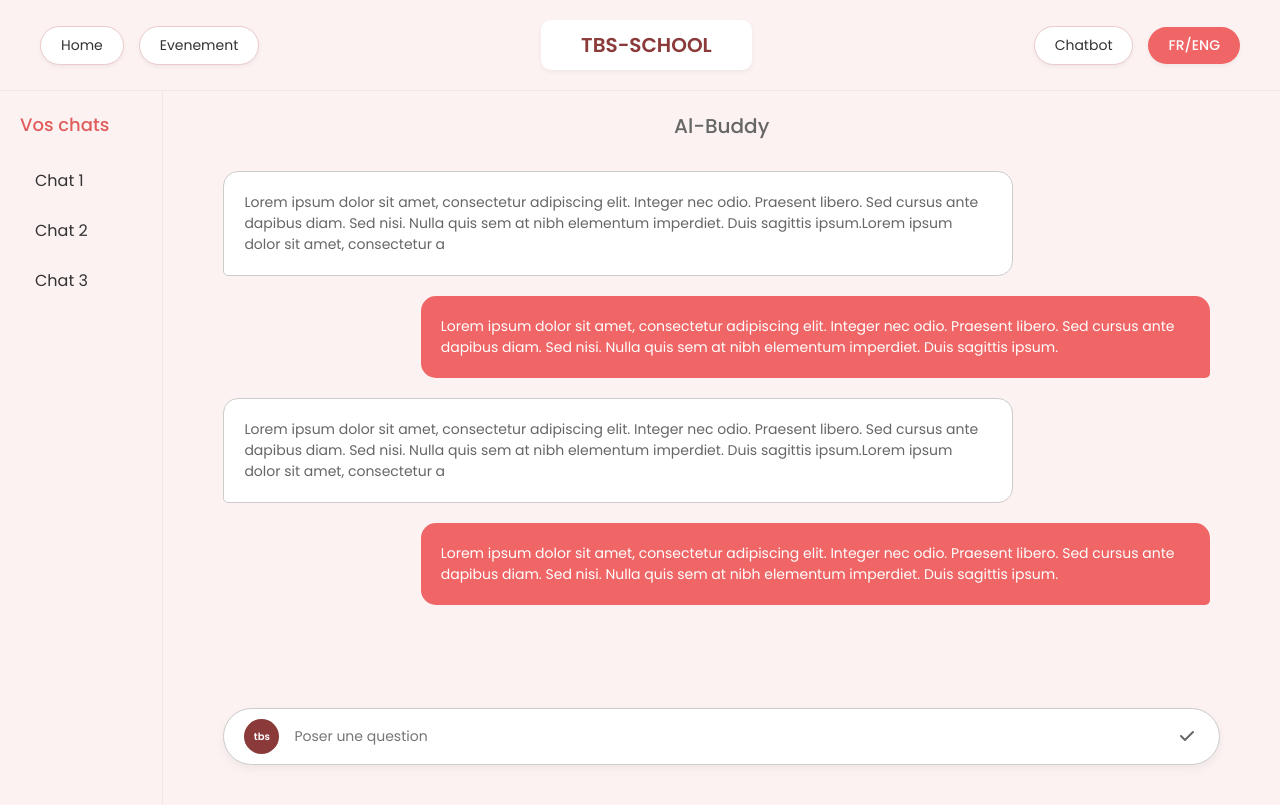
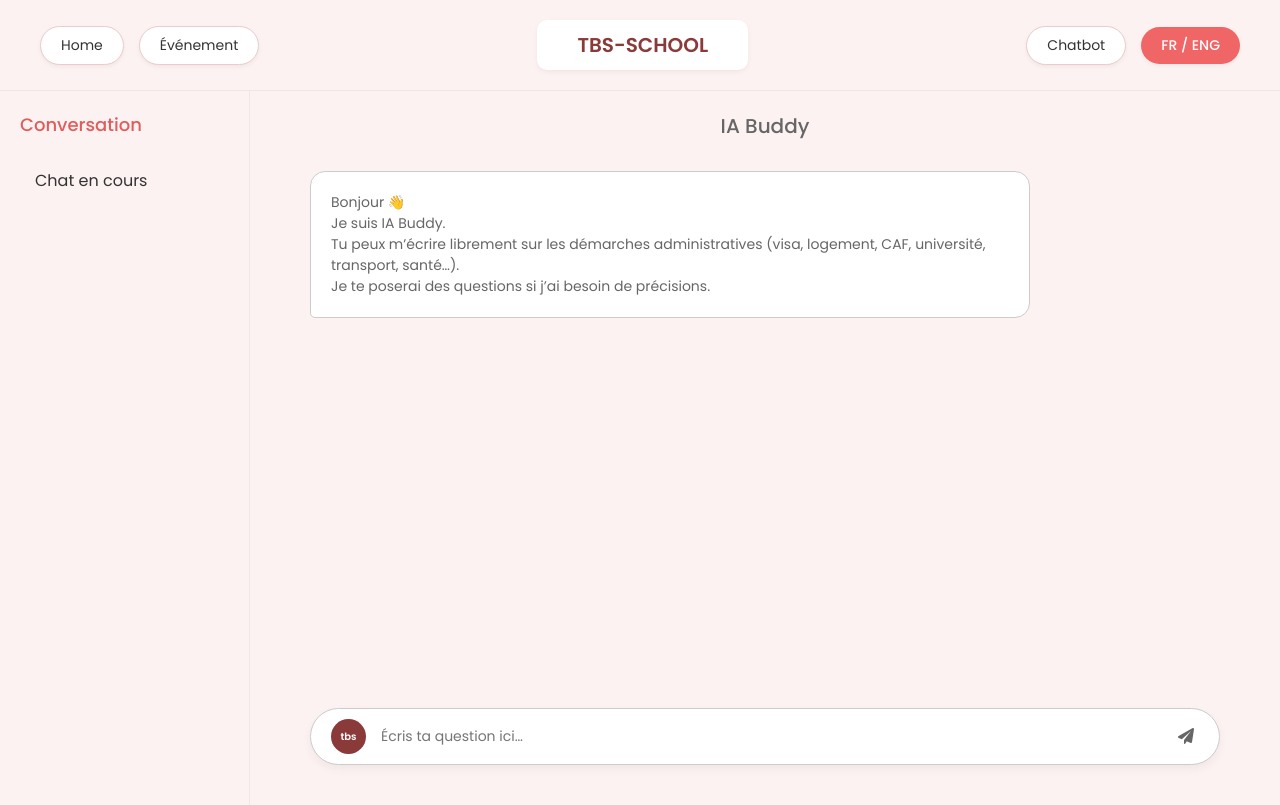
Before and after one commit to Gianduja32-bit/TBS-IABUDDY, a Django app: template django_site/templates/chatbot.html in a window 1280 px wide. Run offline with Django 3.2, Linux system fonts and the light colour scheme; the template is opened without the code that fills it, so the values that code supplies are empty.

Commit message:
fin chat bot

```diff
--- a/django_site/django_site/settings.py
+++ b/django_site/django_site/settings.py
@@ -30,7 +30,8 @@ load_dotenv(BASE_DIR / "django_site" / ".env")
 
 
 GEMINI_API_KEY = os.getenv("GEMINI_API_KEY")
-SECRET_KEY = os.getenv("DJANGO_SECRET_KEY")
+SECRET_KEY = SECRET_KEY = "django-insecure-dev-key-change-later"
+
 # Application definition
 
 INSTALLED_APPS = [
--- a/django_site/django_site/urls.py
+++ b/django_site/django_site/urls.py
@@ -6,4 +6,5 @@ urlpatterns = [
     path('admin/', admin.site.urls),
     path('', views.home, name='home'),
     path('chatbot/', views.chatbot, name='chatbot'),
+    path('api/chatbot/', views.chatbot_api, name='chatbot_api'),
 ]
--- a/django_site/templates/chatbot.html
+++ b/django_site/templates/chatbot.html
@@ -6,82 +6,138 @@
     <meta charset="UTF-8">
     <meta name="viewport" content="width=device-width, initial-scale=1.0">
     <title>TBS-SCHOOL - Chatbot</title>
+
     <link rel="stylesheet" href="{% static 'css/style.css' %}">
     <link href="https://fonts.googleapis.com/css2?family=Poppins:wght@300;400;500;600&display=swap" rel="stylesheet">
     <link rel="stylesheet" href="https://cdnjs.cloudflare.com/ajax/libs/font-awesome/6.0.0/css/all.min.css">
+    <script src="https://cdn.jsdelivr.net/npm/marked/marked.min.js"></script>
 </head>
 
 <body>
+
 <header>
     <div class="nav-left">
         <button class="nav-btn" onclick="window.location.href='/'">Home</button>
-            <button class="nav-btn" onclick="window.location.href='/'">Evenement</button>
+        <button class="nav-btn" onclick="window.location.href='/'">Événement</button>
     </div>
     <div class="nav-center">
         <div class="logo">TBS-SCHOOL</div>
     </div>
     <div class="nav-right">
         <button class="nav-btn active">Chatbot</button>
-            <button class="nav-btn lang-btn">FR/ENG</button>
+        <button class="nav-btn lang-btn">FR / ENG</button>
     </div>
 </header>
 
 <div class="chatbot-layout">
+
+    <!-- Sidebar -->
     <aside class="sidebar">
-            <h2 class="sidebar-title">Vos chats</h2>
+        <h2 class="sidebar-title">Conversation</h2>
         <ul class="chat-list">
-                <li class="chat-item">Chat 1</li>
-                <li class="chat-item">Chat 2</li>
-                <li class="chat-item">Chat 3</li>
+            <li class="chat-item active">Chat en cours</li>
         </ul>
     </aside>
 
+    <!-- Chat -->
     <main class="chat-main">
-            <h2 class="chat-title">Al-Buddy</h2>
+        <h2 class="chat-title">IA Buddy</h2>
 
-            <div class="messages-container">
-                <!-- Bot Message -->
+        <!-- Messages -->
+        <div class="messages-container" id="messages">
             <div class="message bot-message">
-                    <p>Lorem ipsum dolor sit amet, consectetur adipiscing elit. Integer nec odio. Praesent libero. Sed
-                        cursus ante dapibus diam. Sed nisi. Nulla quis sem at nibh elementum imperdiet. Duis sagittis
-                        ipsum.Lorem ipsum dolor sit amet, consectetur a</p>
-                </div>
-
-                <!-- User Message -->
-                <div class="message user-message">
-                    <p>Lorem ipsum dolor sit amet, consectetur adipiscing elit. Integer nec odio. Praesent libero. Sed
-                        cursus ante dapibus diam. Sed nisi. Nulla quis sem at nibh elementum imperdiet. Duis sagittis
-                        ipsum.</p>
-                </div>
-
-                <!-- Bot Message -->
-                <div class="message bot-message">
-                    <p>Lorem ipsum dolor sit amet, consectetur adipiscing elit. Integer nec odio. Praesent libero. Sed
-                        cursus ante dapibus diam. Sed nisi. Nulla quis sem at nibh elementum imperdiet. Duis sagittis
-                        ipsum.Lorem ipsum dolor sit amet, consectetur a</p>
-                </div>
-
-                <!-- User Message -->
-                <div class="message user-message">
-                    <p>Lorem ipsum dolor sit amet, consectetur adipiscing elit. Integer nec odio. Praesent libero. Sed
-                        cursus ante dapibus diam. Sed nisi. Nulla quis sem at nibh elementum imperdiet. Duis sagittis
-                        ipsum.</p>
+                <p>
+                    Bonjour 👋<br>
+                    Je suis IA Buddy.<br>
+                    Tu peux m’écrire librement sur les démarches administratives
+                    (visa, logement, CAF, université, transport, santé…).<br>
+                    Je te poserai des questions si j’ai besoin de précisions.
+                </p>
             </div>
         </div>
 
+        <!-- Input -->
         <div class="input-area">
             <div class="input-wrapper">
                 <div class="input-icon">
                     <span class="tbs-circle">tbs</span>
                 </div>
-                    <input type="text" placeholder="Poser une question">
-                    <button class="send-btn">
-                        <i class="fas fa-check"></i>
+
+                <input
+                    type="text"
+                    id="user-input"
+                    placeholder="Écris ta question ici…"
+                    autocomplete="off"
+                    onkeydown="if(event.key === 'Enter') sendMessage()"
+                >
+
+                <button class="send-btn" onclick="sendMessage()">
+                    <i class="fas fa-paper-plane"></i>
                 </button>
             </div>
         </div>
     </main>
+
 </div>
+
+<script>
+async function sendMessage() {
+    const input = document.getElementById("user-input");
+    const messages = document.getElementById("messages");
+
+    const text = input.value.trim();
+    if (!text) return;
+
+    // Message utilisateur
+    const userMsg = document.createElement("div");
+    userMsg.className = "message user-message";
+    userMsg.innerHTML = `<p>${text}</p>`;
+    messages.appendChild(userMsg);
+
+    input.value = "";
+    messages.scrollTop = messages.scrollHeight;
+
+    // Message bot temporaire
+    const botMsg = document.createElement("div");
+    botMsg.className = "message bot-message";
+    botMsg.innerHTML = `<p>⏳ IA Buddy réfléchit...</p>`;
+    messages.appendChild(botMsg);
+    messages.scrollTop = messages.scrollHeight;
+
+    try {
+        const response = await fetch("/api/chatbot/", {
+            method: "POST",
+            headers: {
+                "Content-Type": "application/x-www-form-urlencoded",
+                "X-CSRFToken": getCSRFToken()
+            },
+            body: new URLSearchParams({
+                message: text
+            })
+        });
+
+        const data = await response.json();
+        // Parse markdown to HTML
+        botMsg.innerHTML = marked.parse(data.response);
+    } catch (err) {
+        botMsg.innerHTML = `<p>❌ Erreur serveur. Réessaie.</p>`;
+    }
+
+    messages.scrollTop = messages.scrollHeight;
+}
+
+function getCSRFToken() {
+    const name = "csrftoken=";
+    const cookies = document.cookie.split(";");
+    for (let c of cookies) {
+        c = c.trim();
+        if (c.startsWith(name)) {
+            return c.substring(name.length);
+        }
+    }
+    return "";
+}
+</script>
+
 </body>
-
 </html>
--- /dev/null
+++ b/django_site/web_app/api_urls.py
@@ -0,0 +1,6 @@
+from django.urls import path
+from .views import chatbot_api
+
+urlpatterns = [
+    path("chatbot/", chatbot_api, name="chatbot_api"),
+]
--- /dev/null
+++ b/django_site/web_app/urls.py
@@ -0,0 +1,6 @@
+from django.urls import path
+from . import views
+
+urlpatterns = [
+    path("chatbot/", views.chatbot, name="chatbot"),
+]
```
Also changed, not shown: django_site/web_app/migrations/services/bot.py (+5 -4 lines), django_site/web_app/views.py (+72 -1 lines). Lines whose indentation alone changed are shown as unchanged.
